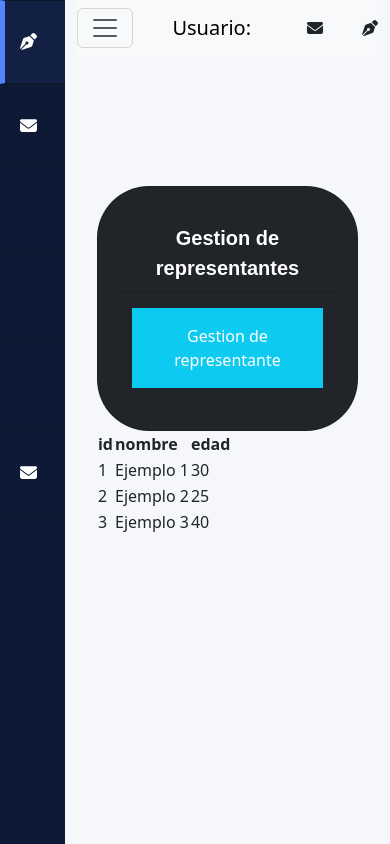
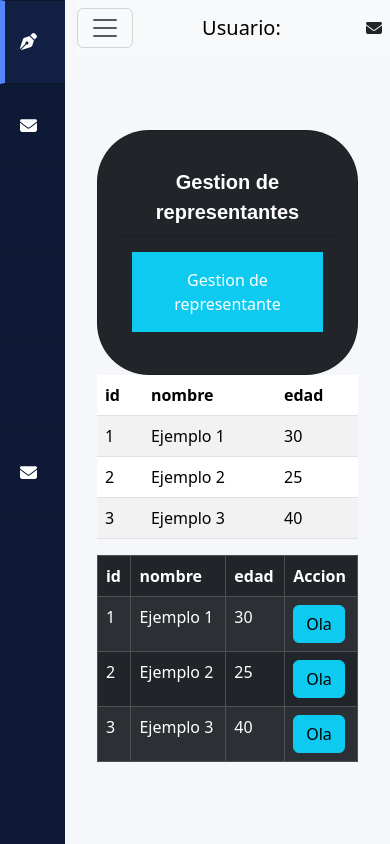
Before and after one commit to kevingmez98/PruebaConexion, a React (Create React App) app in the folder React-Side/front/: page /gestion-representante in a window 390 px wide. Built offline with nearby package versions, Linux system fonts and the light colour scheme.

Commit message:
Organizada tabla json para poder agregar botones y cosas.Agregados estilos de tablas y corregido responsive del dashboard asi como barra overflow

```diff
--- a/React-Side/front/src/Routes/Rep-general/GestionarRepresentante.js
+++ b/React-Side/front/src/Routes/Rep-general/GestionarRepresentante.js
@@ -1,5 +1,6 @@
 import CardComponent from "../../public-component/Card/CardComponent";
-import JsonTableComp from "../../public-component/JSONTable/JsonTableComp";
+import SimpleTable from "../../public-component/JSONTable/SimpleTable";
+import BtnTable from "../../public-component/JSONTable/BtnTable";
 function GestionarRepresentante() {
     const jsonData = [
         { id: 1, nombre: 'Ejemplo 1', edad: 30 },
@@ -12,7 +13,8 @@ function GestionarRepresentante() {
             <CardComponent titulo={"Gestion de representantes"}>
                 <div className="p-3 mb-2 bg-info text-white">Gestion de representante</div>
             </CardComponent>
-            <JsonTableComp dataJson={jsonData}></JsonTableComp>
+         <SimpleTable dataJson={jsonData}></SimpleTable>
+            <BtnTable dataJson={jsonData}></BtnTable>
         </div>
 
     )
--- a/React-Side/front/src/dashboard/CSS/own-dashboard-styles.css
+++ b/React-Side/front/src/dashboard/CSS/own-dashboard-styles.css
@@ -2,11 +2,17 @@
     padding-left: 0%;
 }
 
-#navigation{
+#navigation, #main-content{
     overflow-y: scroll;
     height: 100vh;
 }
 
+.dash-nav {
+    position: fixed!important;
+    top: 0;
+    width: 100%;
+    z-index: 1000;
+}
 
 .subnavi a {
     background: #182c59;
--- a/React-Side/front/src/dashboard/DashboardPage.js
+++ b/React-Side/front/src/dashboard/DashboardPage.js
@@ -35,8 +35,8 @@ function DashBoardPage() {
                 <div className={`col-md-2 col-2 ${isOpen ? 'd-none' : ''} d-sm-block display-table-cell v-align box`} id="navigation" >
                     <SideBarComponent></SideBarComponent>
                 </div>
-                <div className="col-md-10 col-10 display-table-cell v-align">
-                    <nav className="navbar navbar-expand-lg navbar-light bg-light">
+                <div className="col-md-10 col-10 display-table-cell v-align" id="main-content">
+                    <nav className="navbar navbar-expand-lg navbar-light bg-light dash-nav">
 
                         <button className="navbar-toggler" type="button" data-toggle="offcanvas"
                             data-target="#navbarSupportedContent" aria-controls="navbarSupportedContent"
--- /dev/null
+++ b/React-Side/front/src/public-component/JSONTable/BtnTable.js
@@ -0,0 +1,47 @@
+//Ejemplo de una tabla que involucra un boton
+
+import React from 'react';
+import TableHeader from './Part/TableHeader';
+import TableCell from './Part/TableCell';
+
+import Table from 'react-bootstrap/Table';
+
+function BtnTable({ dataJson }) {
+
+    //Los elementos que se coloquen en la etiqueta deben ser CustomComp, dentro de estos estarán los elementos que se quieren agregar a la tabla
+
+    // Si no hay datos
+    if (!dataJson || dataJson.length === 0) {
+        return <p>No hay datos.</p>;
+    }
+
+    // Claves del primer objeto del JSON para usarlas como encabezados de la tabla
+    const headers = Object.keys(dataJson[0]);
+
+    return (
+            <Table responsive striped bordered hover variant="dark">
+                <TableHeader headers={headers} extraHeaders={['Accion']}></TableHeader>
+                <tbody>
+                    {/* Se generan los datos de la tabla */}
+                    {dataJson.map((item, index) => (
+                        <tr key={`t-${index}`}>
+                            {/* Iterar sobre las claves y mostrar el valor */}
+                            {headers.map(header => (
+                                /*El react fragment permite envolver elementos sin agregar cosas al DOM
+                                    Acá no es tan necesario pero lo dejo ya que es la tabla de ejemplo
+                                */
+                                <React.Fragment key={`t-${header}-${index}`}>
+                                    <TableCell>{item[header]}</TableCell>
+                                </React.Fragment>
+                            ))}
+                            <TableCell>
+                                <button className='btn btn-info'>Ola</button>
+                            </TableCell>
+                        </tr>
+                    ))}
+                </tbody>
+            </Table>
+    );
+}
+
+export default BtnTable;
--- a/React-Side/front/src/public-component/JSONTable/JsonTableComp.js
+++ /dev/null
@@ -1,37 +0,0 @@
-import React from 'react';
-function JsonTableComp({ dataJson }) {
-
-    // Si no hay datos
-    if (!dataJson || dataJson.length === 0) {
-        return <p>No hay datos.</p>;
-    }
-
-    // Claves del primer objeto del JSON para usarlas como encabezados de la tabla
-    const headers = Object.keys(dataJson[0]);
-
-    return (
-        <table>
-            <thead>
-                <tr>
-                    {/*Se iteran los headers para los encabezados de la tabla*/}
-                    {headers.map(header => (
-                        <th key={header}>{header}</th>
-                    ))}
-                </tr>
-            </thead>
-            <tbody>
-                {/* Se generan los datos de la tabla */}
-                {dataJson.map((item, index) => (
-                    <tr key={index}>
-                        {/* Iterar sobre las claves y mostrar el valor */}
-                        {headers.map(header => (
-                            <td key={header}>{item[header]}</td>
-                        ))}
-                    </tr>
-                ))}
-            </tbody>
-        </table>
-    );
-}
-
-export default JsonTableComp;
--- /dev/null
+++ b/React-Side/front/src/public-component/JSONTable/Part/TableCell.js
@@ -0,0 +1,6 @@
+//Celda de una tabla
+function TableCell({ children }) {
+    return <td>{children}</td>
+}
+
+export default TableCell;
--- /dev/null
+++ b/React-Side/front/src/public-component/JSONTable/Part/TableHeader.js
@@ -0,0 +1,22 @@
+//Componente para las headers de una tabla
+//Header es el nombre de las columnas del JSON
+//extraHeaders es una lista de headers extra que se quieran colocar
+function TableHeader({ headers, extraHeaders }) {
+    return (
+        <thead>
+            <tr>
+                {/*Se iteran los headers para los encabezados de la tabla*/}
+                {headers.map(header => (
+                    <th key={header}>{header}</th>
+                ))}
+                {/*Se iteran los headers extra para los encabezados de la tabla*/}
+                {extraHeaders.map(header => (
+                    <th key={header}>{header}</th>
+                ))}
+            </tr>
+        </thead>
+
+    );
+}
+
+export default TableHeader;
--- /dev/null
+++ b/React-Side/front/src/public-component/JSONTable/SimpleTable.js
@@ -0,0 +1,36 @@
+import React from 'react';
+import Table from 'react-bootstrap/Table';
+import TableHeader from './Part/TableHeader';
+import TableCell from './Part/TableCell';
+
+function SimpleTable({ dataJson }) {
+
+    //Los elementos que se coloquen en la etiqueta deben ser CustomComp, dentro de estos estarán los elementos que se quieren agregar a la tabla
+
+    // Si no hay datos
+    if (!dataJson || dataJson.length === 0) {
+        return <p>No hay datos.</p>;
+    }
+
+    // Claves del primer objeto del JSON para usarlas como encabezados de la tabla
+    const headers = Object.keys(dataJson[0]);
+
+    return (
+            <Table responsive striped>
+                <TableHeader headers={headers} extraHeaders={[]}></TableHeader>
+                <tbody>
+                    {/* Se generan los datos de la tabla */}
+                    {dataJson.map((item, index) => (
+                        <tr key={`t-${index}`}>
+                            {/* Iterar sobre las claves y mostrar el valor */}
+                            {headers.map(header => (
+                                    <TableCell key={`t-${header}-${index}`}>{item[header]}</TableCell>
+                                ))}
+                        </tr>
+                    ))}
+                </tbody>
+            </Table>
+    );
+}
+
+export default SimpleTable;
```
Also changed, not shown: React-Side/front/src/public-component/JSONTable/Part/TableRow.js (added, +19 -0 lines), React-Side/front/package.json (line endings or trailing spaces).
